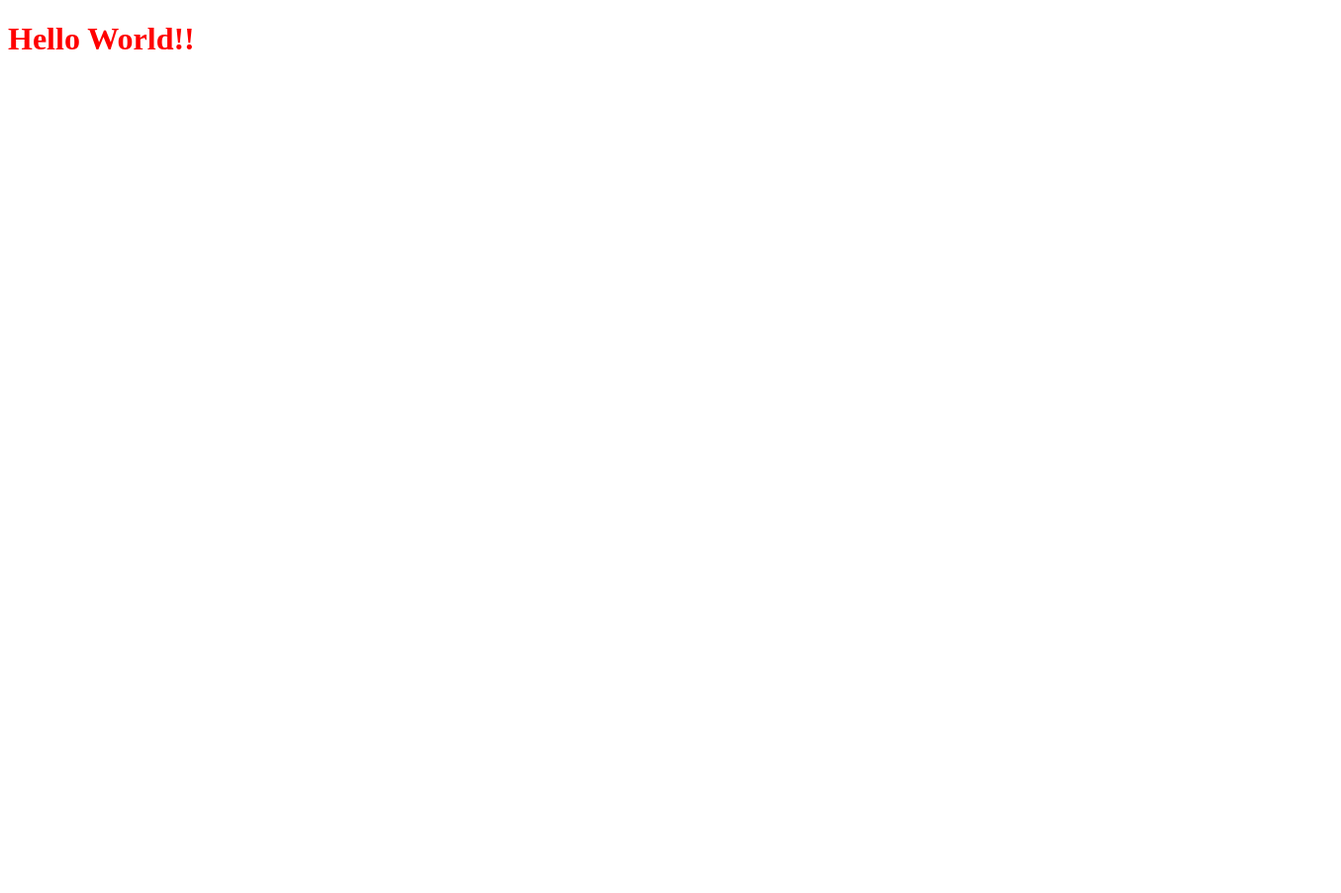
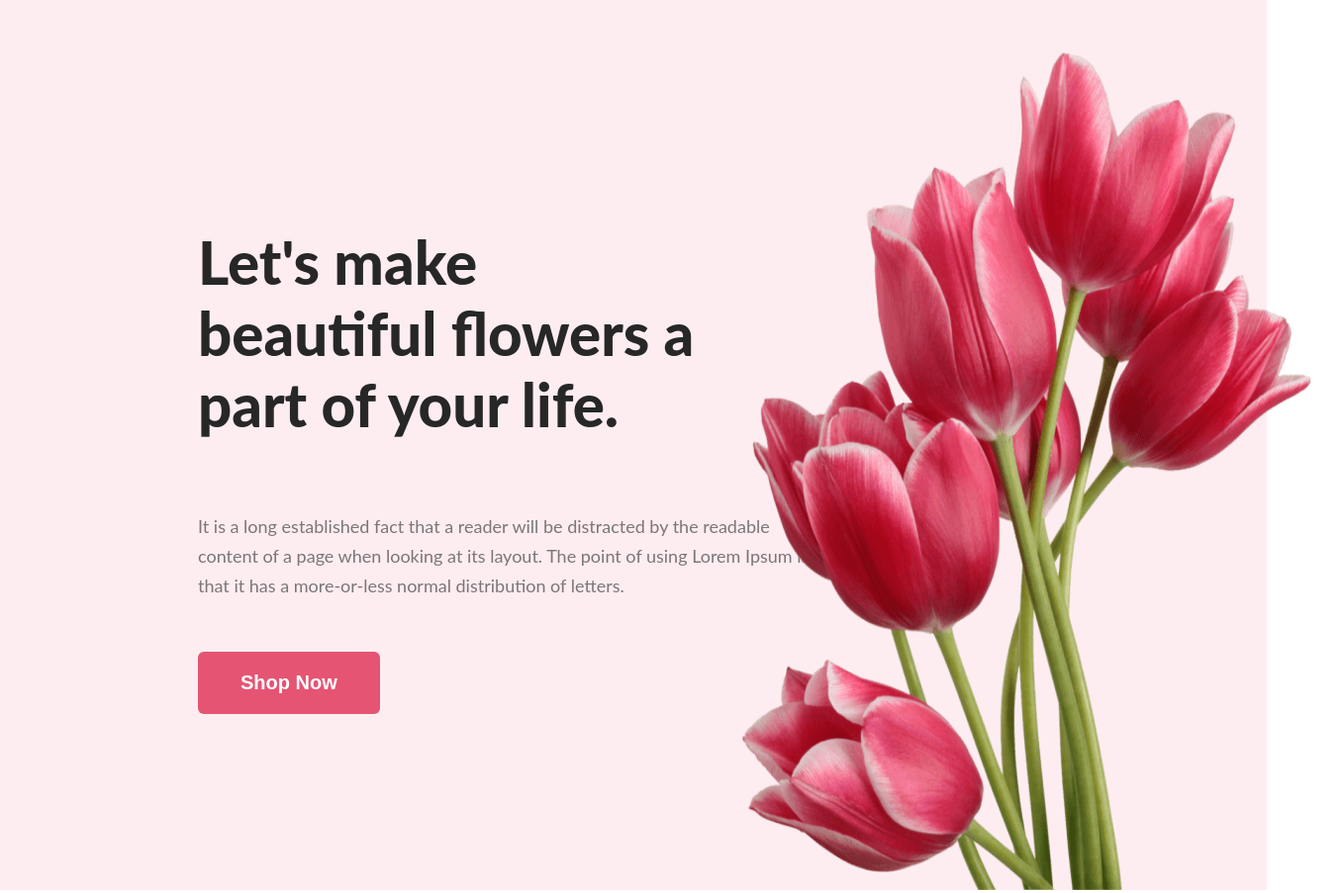
Before and after one commit to mdzahidhasan53/first-flower-assignment, a plain HTML site: page index.html in a window 1280 px wide. Shown: the whole page at 99% size, 1355 px wide, since content can reach past the window. Before the commit the page ends 800 px from the top, so only its background shows below. Drawn offline with Linux system fonts and the light colour scheme.

Commit message:
added banner section

```diff
--- a/index.html
+++ b/index.html
@@ -4,9 +4,33 @@
     <meta charset="UTF-8">
     <meta name="viewport" content="width=device-width, initial-scale=1.0">
     <title>Document</title>
+    <!-- add google font -->
     <link rel="stylesheet" href="style.css">
 </head>
 <body>
-    <h1>Hello World!!</h1>
+    <header>
+        <!-- navigation part for bonus section -->
+        <nav>
+            <h1></h1>
+        </nav>
+        <div class="banner">
+            <div class="banner-left">
+                <div class="banner-info">
+                    <h1 class="banner-heading">Let's make <br> beautiful flowers a <br> part of your life.</h1>
+                    <p class="banner-text">It is a long established fact that a reader will be distracted by the readable content of a page when looking at its layout. The point of using Lorem Ipsum is that it has a more-or-less normal distribution of letters.</p>
+                    <button class="banner-btn">Shop Now</button>
+                </div>
+            </div>
+            <div class="banner-img">
+                <img src="./images/pngwing 10.png" alt="">
+            </div>
+        </div>
+    </header>
+    <main>
+
+    </main>
+    <footer>
+
+    </footer>
 </body>
 </html>
--- a/style.css
+++ b/style.css
@@ -1,3 +1,72 @@
-h1{
-    color:red
+*{
+    margin:0;
 }
+body{
+    font-family: 'Lato', sans-serif;
+}
+/* starts banner section style */
+.banner{
+    height:850px;
+    padding-top:50px;
+    padding-left: 200px;
+    padding-right: 240px;
+    background-color: rgba(229, 84, 115, 0.10);
+    display: flex;
+    gap: 100px;
+}
+.banner-left{
+    width: 50%;
+    display: flex;
+    align-items: center;
+}
+/* .banner-info{
+    width: 50%;
+    display: flex;
+    align-items: center;
+} */
+.banner-img{
+    width:50%;
+    margin-right: 100px;
+
+}
+.banner-heading{
+    display: flex;
+    width: 708px;
+    flex-direction: column;
+    height: 288px;
+    color:#272727;
+    font-size: 60px;
+    font-style: normal;
+    font-weight: 800;
+    line-height: normal;
+}
+.banner-text{
+    display: flex;
+    width: 634px;
+    flex-direction: column;
+    color: rgba(39, 39, 39, 0.60);
+    font-size: 18px;
+    font-style: normal;
+    font-weight: 400;
+    line-height: 30px;
+}
+.banner-btn{
+    background-color: #E55473;
+    border-radius:6px;
+    padding: 20px 43px;
+    display: inline-flex;
+    align-items: flex-start;
+    gap: 10px;
+    border: none;
+    color: white;
+    font-size: 20px;
+    font-weight: 700;
+    font-style: normal;
+    line-height: normal;
+    margin-top: 52px;
+}
+.banner-img img{
+    height: 850px;
+    width: 635px;
+}
+/* ends banner section style */
```
Also changed, not shown: images/Flower 01.png (added), images/Group 57.png (added), images/Group 58.png (added), images/Group 59.png (added), images/Rectangle 4.png (added), images/Rectangle 5.png (added), images/Rectangle 6.png (added), images/Rectangle 9.png (added), images/pngwing 10.png (added), images/pngwing 5.png (added), images/pngwing 6.png (added), images/pngwing 7.png (added), images/pngwing 8.png (added).
